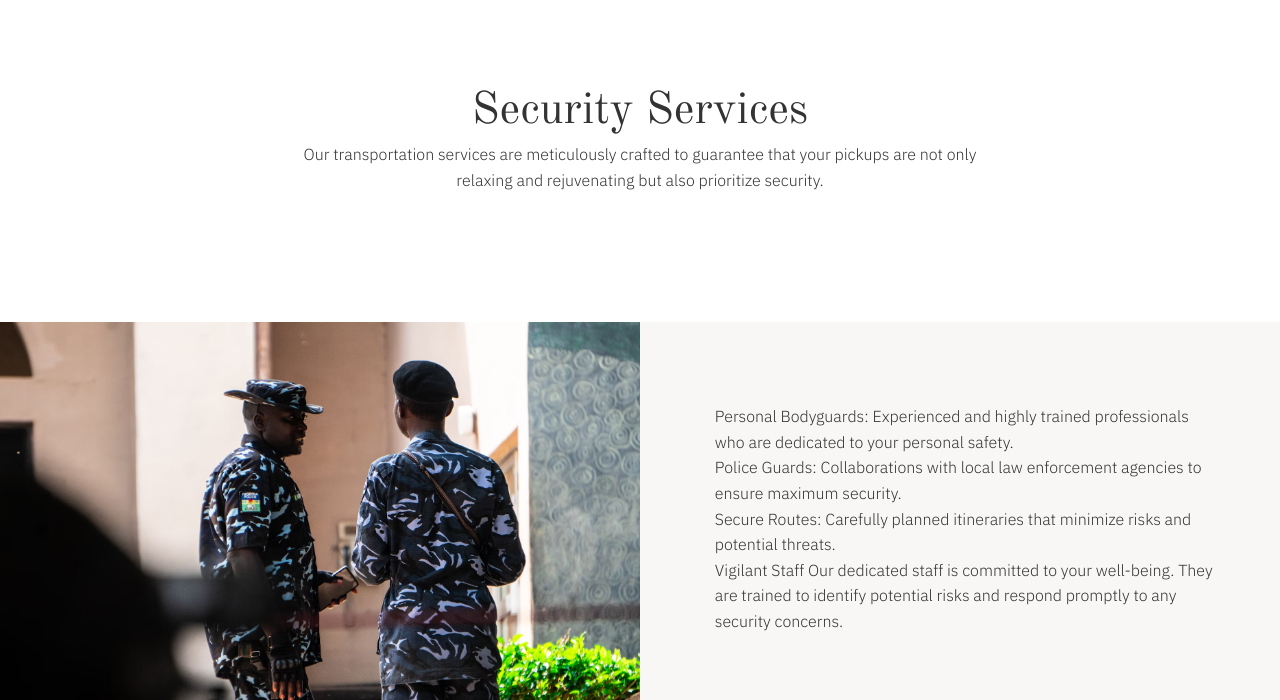
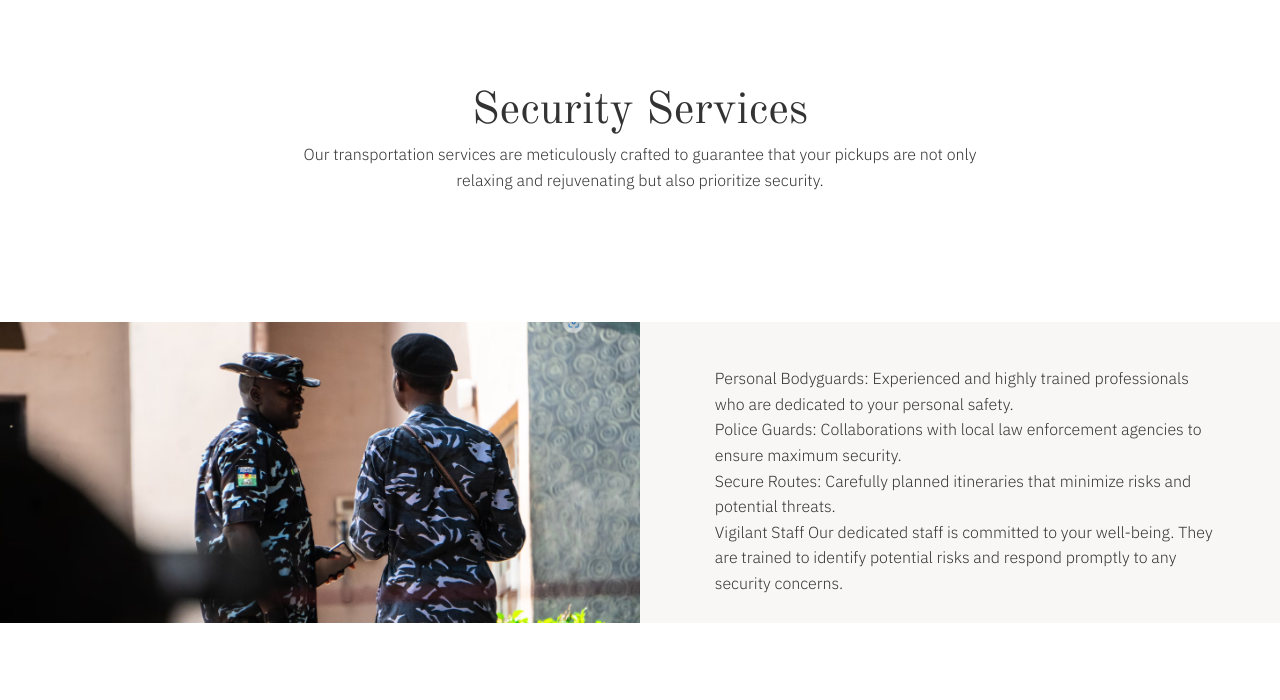
Before and after one commit to Gigx267/The-HomeFeel, a plain HTML site: page Services.html in a window 1280 px wide. Shown: the part 1268-1968 px from the top of the page. After the commit the page ends 1891 px from the top, so only its background shows below. Drawn offline with nearby package versions, Linux system fonts and the light colour scheme; a script that the page names is missing.

Commit message:
Update Services.html

```diff
--- a/Services.html
+++ b/Services.html
@@ -404,7 +404,7 @@ Business retreats Nigeria">
 
         <div class="col-lg-6 col-md-12 g-0">
           <div class="image-holder">
-            <img src="pp.avif" alt="hotel" class="img-fluid">
+            <img src="pp1.png" alt="hotel" class="img-fluid">
           </div>
         </div>
 
```
